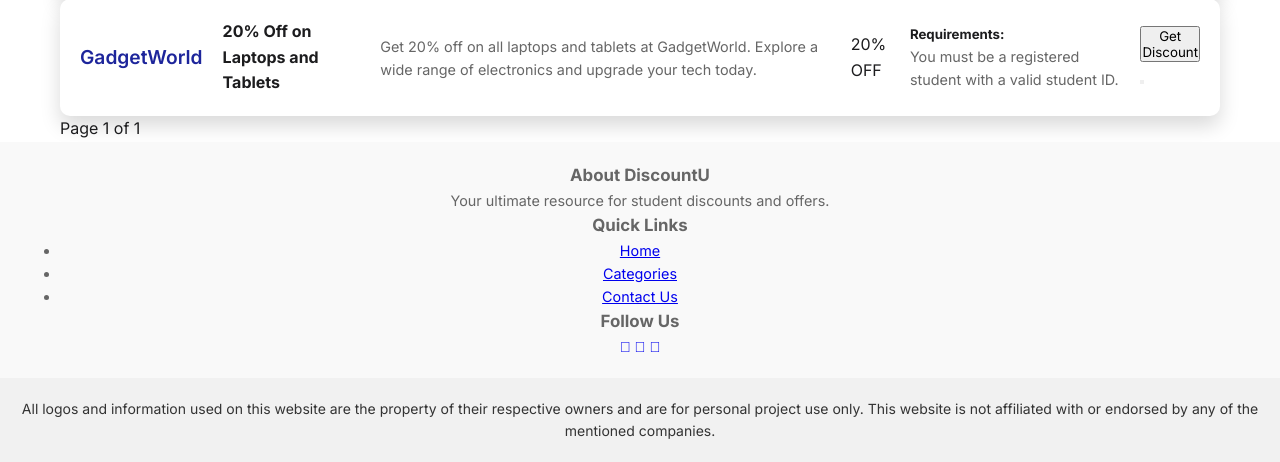
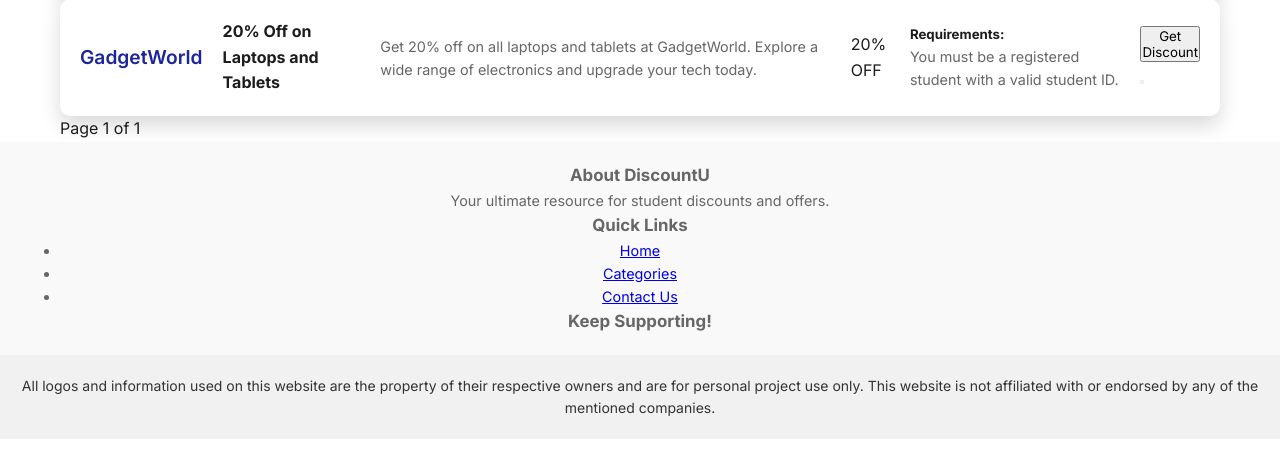
Before and after one commit to harsh-thite/DiscountU, a Django app: a page that uses student_offers/templates/base.html in a window 1280 px wide. Shown: the part 1363-1825 px from the top of the page. After the commit the page ends 1802 px from the top, so only its background shows below. Run offline with Django 5.2, Linux system fonts and the light colour scheme; data comes from the database, SQL or seed files in the repository.

Commit message:
Some updates.

```diff
--- a/student_offers/templates/base.html
+++ b/student_offers/templates/base.html
@@ -77,12 +77,7 @@
                     </ul>
                 </div>
                 <div class="footer__section">
-                    <h3 class="footer__title">Follow Us</h3>
-                    <div class="footer__social">
-                        <a href="#" class="footer__social-link"><i class="fab fa-facebook"></i></a>
-                        <a href="#" class="footer__social-link"><i class="fab fa-twitter"></i></a>
-                        <a href="#" class="footer__social-link"><i class="fab fa-instagram"></i></a>
-                    </div>
+                    <h3 class="footer__title">Keep Supporting!</h3>
                 </div>
             </div>
         </div>
```
